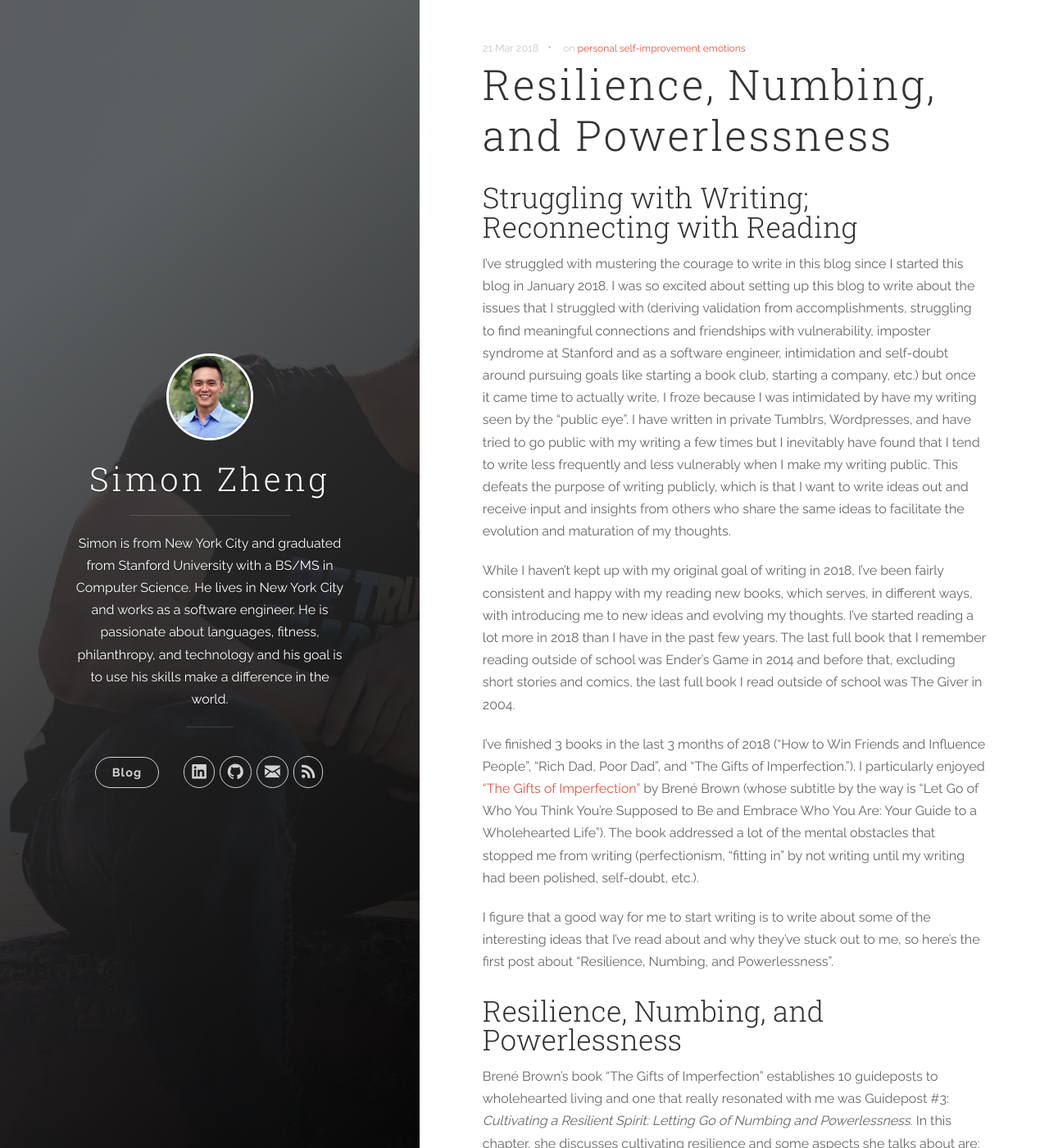
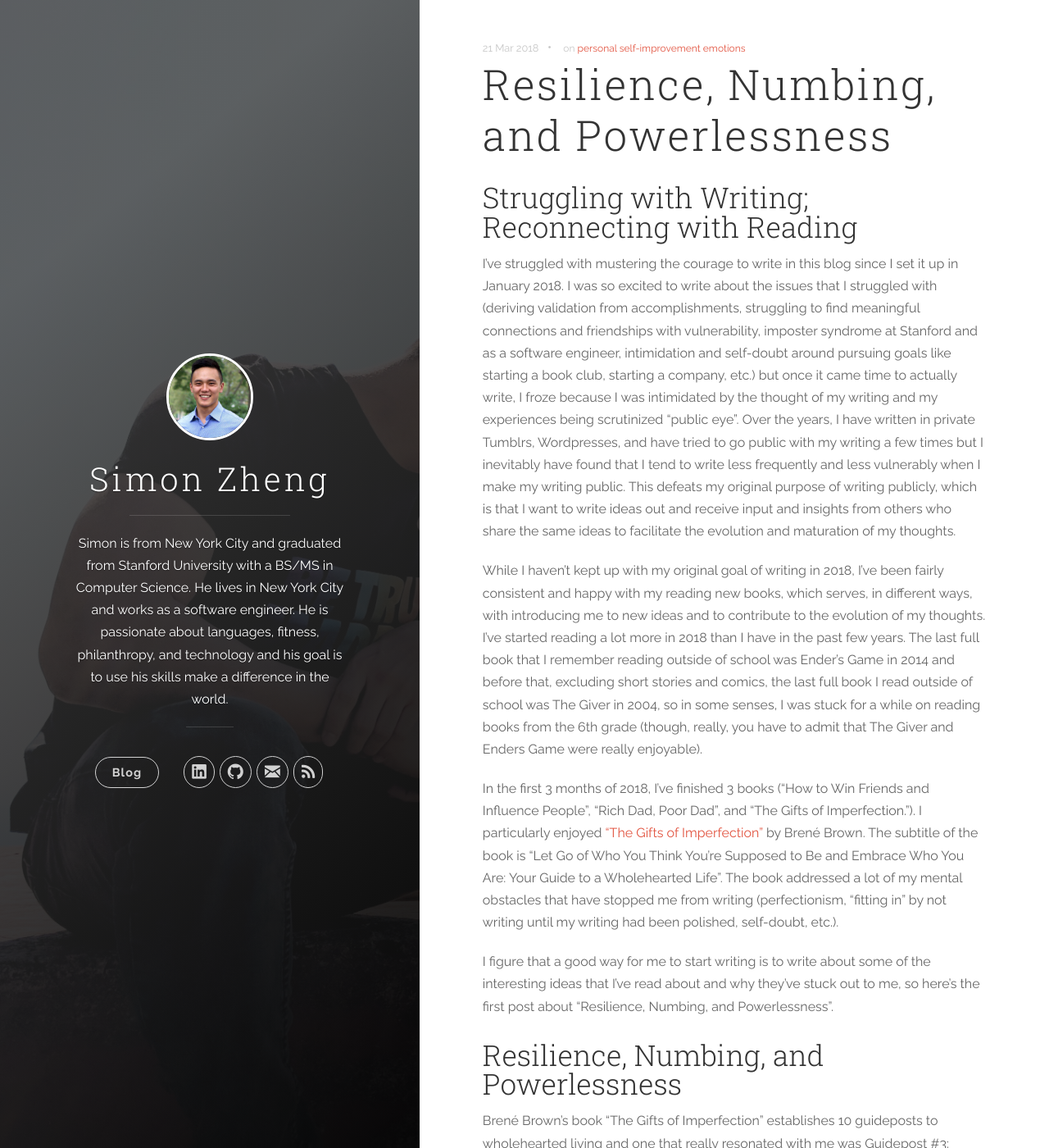
Before and after one commit to simonzheng/simonzheng.github.io, a Jekyll site: the page built from _posts/2018-03-21-resilience-numbing-and-powerlessness.markdown, in a window 1280 px wide and 1400 px high. Shown: the whole window at 82% size. Built offline with Jekyll 4.4.1, drawn with Linux system fonts in a browser that asks for light colours; nearby versions of some CDN libraries; comment, search, counter and statistics services are not loaded; some of the changed text lies outside the part shown.

Commit message:
Minor edits to 2018-03-21

```diff
--- a/_posts/2018-03-21-resilience-numbing-and-powerlessness.markdown
+++ b/_posts/2018-03-21-resilience-numbing-and-powerlessness.markdown
@@ -7,17 +7,17 @@ tags: [personal, self-improvement, emotions]
 
 ## Struggling with Writing; Reconnecting with Reading
 
-I've struggled with mustering the courage to write in this blog since I started this blog in January 2018. I was so excited about setting up this blog to write about the issues that I struggled with (deriving validation from accomplishments, struggling to find meaningful connections and friendships with vulnerability, imposter syndrome at Stanford and as a software engineer, intimidation and self-doubt around pursuing goals like starting a book club, starting a company, etc.) but once it came time to actually write, I froze because I was intimidated by have my writing seen by the "public eye". I have written in private Tumblrs, Wordpresses, and have tried to go public with my writing a few times but I inevitably have found that I tend to write less frequently and less vulnerably when I make my writing public. This defeats the purpose of writing publicly, which is that I want to write ideas out and receive input and insights from others who share the same ideas to facilitate the evolution and maturation of my thoughts.
+I've struggled with mustering the courage to write in this blog since I set it up in January 2018. I was so excited to write about the issues that I struggled with (deriving validation from accomplishments, struggling to find meaningful connections and friendships with vulnerability, imposter syndrome at Stanford and as a software engineer, intimidation and self-doubt around pursuing goals like starting a book club, starting a company, etc.) but once it came time to actually write, I froze because I was intimidated by the thought of my writing and my experiences being scrutinized "public eye". Over the years, I have written in private Tumblrs, Wordpresses, and have tried to go public with my writing a few times but I inevitably have found that I tend to write less frequently and less vulnerably when I make my writing public. This defeats my original purpose of writing publicly, which is that I want to write ideas out and receive input and insights from others who share the same ideas to facilitate the evolution and maturation of my thoughts.
 
-While I haven't kept up with my original goal of writing in 2018, I've been fairly consistent and happy with my reading new books, which serves, in different ways, with introducing me to new ideas and evolving my thoughts. I've started reading a lot more in 2018 than I have in the past few years. The last full book that I remember reading outside of school was Ender's Game in 2014 and before that, excluding short stories and comics, the last full book I read outside of school was The Giver in 2004.
+While I haven't kept up with my original goal of writing in 2018, I've been fairly consistent and happy with my reading new books, which serves, in different ways, with introducing me to new ideas and to contribute to the evolution of my thoughts. I've started reading a lot more in 2018 than I have in the past few years. The last full book that I remember reading outside of school was Ender's Game in 2014 and before that, excluding short stories and comics, the last full book I read outside of school was The Giver in 2004, so in some senses, I was stuck for a while on reading books from the 6th grade (though, really, you have to admit that The Giver and Enders Game were really enjoyable).
 
-I've finished 3 books in the last 3 months of 2018 ("How to Win Friends and Influence People", "Rich Dad, Poor Dad", and "The Gifts of Imperfection."). I particularly enjoyed ["The Gifts of Imperfection"](https://www.hazelden.org/HAZ_MEDIA/2545_GiftsofImperfection.pdf) by Brené Brown (whose subtitle by the way is "Let Go of Who You Think You're Supposed to Be and Embrace Who You Are: Your Guide to a Wholehearted Life"). The book addressed a lot of the mental obstacles that stopped me from writing (perfectionism, "fitting in" by not writing until my writing had been polished, self-doubt, etc.).
+In the first 3 months of 2018, I've finished 3 books ("How to Win Friends and Influence People", "Rich Dad, Poor Dad", and "The Gifts of Imperfection."). I particularly enjoyed ["The Gifts of Imperfection"](https://www.hazelden.org/HAZ_MEDIA/2545_GiftsofImperfection.pdf) by Brené Brown. The subtitle of the book is "Let Go of Who You Think You're Supposed to Be and Embrace Who You Are: Your Guide to a Wholehearted Life". The book addressed a lot of my mental obstacles that have stopped me from writing (perfectionism, "fitting in" by not writing until my writing had been polished, self-doubt, etc.).
 
 I figure that a good way for me to start writing is to write about some of the interesting ideas that I've read about and why they've stuck out to me, so here's the first post about "Resilience, Numbing, and Powerlessness".
 
 ## Resilience, Numbing, and Powerlessness
 
-Brené Brown's book "The Gifts of Imperfection" establishes 10 guideposts to wholehearted living and one that really resonated with me was Guidepost #3: *Cultivating a Resilient Spirit: Letting Go of Numbing and Powerlessness*. In this chapter, she discusses cultivating resilience and some aspects she talks about are:
+Brené Brown's book "The Gifts of Imperfection" establishes 10 guideposts to wholehearted living and one that really resonated with me was Guidepost #3: *Cultivating a Resilient Spirit: Letting Go of Numbing and Powerlessness*. In this guidepost, she discusses cultivating resilience through a few concrete actions such as:
 * **Letting Go of Comparisons With Others**
 * **Practicing critical awareness of when we feel shame** - Shame tends to make us feel isolated, as if we were the only ones who experience our insecurities. Questions such as, "am I the only one who has a muffin top?", "am I the only one in an unhappy relationship?", and "am I the only one who isn't having sex 4.3 times a week?". Critical awareness helps us to zoom out and connect with others even when our shame makes us want to hide away from others and helps us to realize we're not the only ones with these insecurities.
 * **Letting Go of Numbing** - We tend to numb to take the edge off of behaviors that make us feel shame, grief, fear, despair, disappointment, sadness, vulnerability, discomfort, and pain. The most resilient people consistently tend to feel the feelings, stay mindful of numbing behaviors, and trying to lean into the discomfort of hard emotions. Taking the edge off of behaviors is very related to addictions, since it becomes an automatic, chronic, and compulsive impulse.
```
